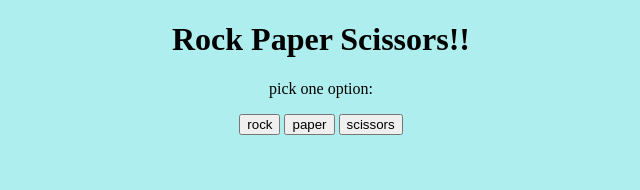
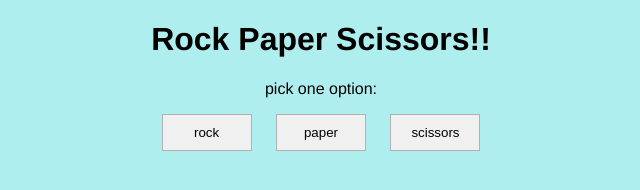
Before and after one commit to iwnelion/project_rock_paper_scissors, a plain HTML site: page index.html in a window 1280 px wide. Shown: the whole page, without its empty margins (319-959 px from the left). Drawn offline with Linux system fonts and the light colour scheme.

Commit message:
edit styles

```diff
--- a/index.html
+++ b/index.html
@@ -7,10 +7,18 @@
         body{
             background-color: paleturquoise;
             text-align: center;
+            font-family: helvetica;
         }
         #main{
             max-width: 900px;
             margin: auto;
+        }
+        button{
+            background-color: #f0f0f0;
+            border: 1px solid #b1b1b1;
+            padding: 10px;
+            width: 10%;
+            margin: 0 10px;
         }
     </style>
     <!-- <script type="text/javascript" src="myscript.js"></script> -->
```
